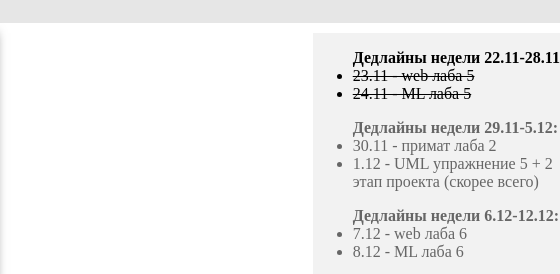
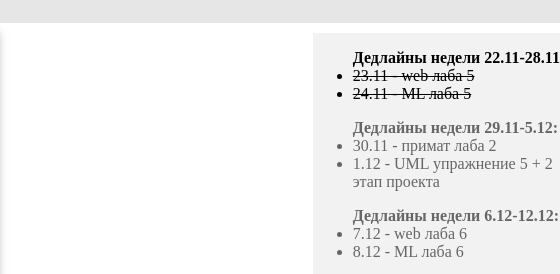
Before and after one commit to usachova/ITMO-WEB, a plain HTML site: page index.html in a window 1280 px wide. Shown: the part 77-351 px from the top of the page, 720-1280 px from the left. Drawn offline with Linux system fonts and the light colour scheme.

Commit message:
обновление дедлайнов + юмл + линукс

```diff
--- a/index.html
+++ b/index.html
@@ -41,7 +41,7 @@
         <ul class="not-active">
             <b>Дедлайны недели 29.11-5.12:</b>
             <li>30.11 - примат лаба 2</li>
-            <li>1.12 - UML упражнение 5 + 2 этап проекта (скорее всего)</li>
+            <li>1.12 - UML упражнение 5 + 2 этап проекта</li>
         </ul>
         <ul class="not-active">
             <b>Дедлайны недели 6.12-12.12:</b>
```
